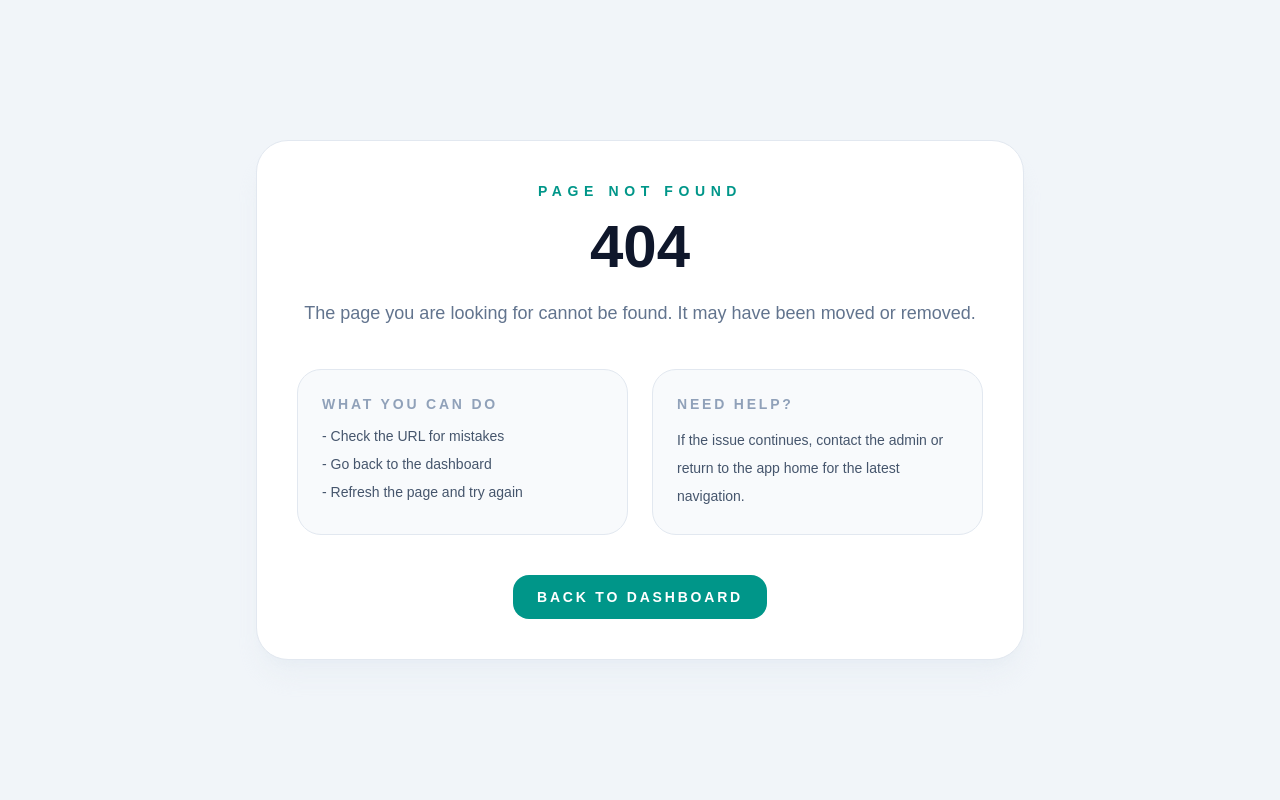
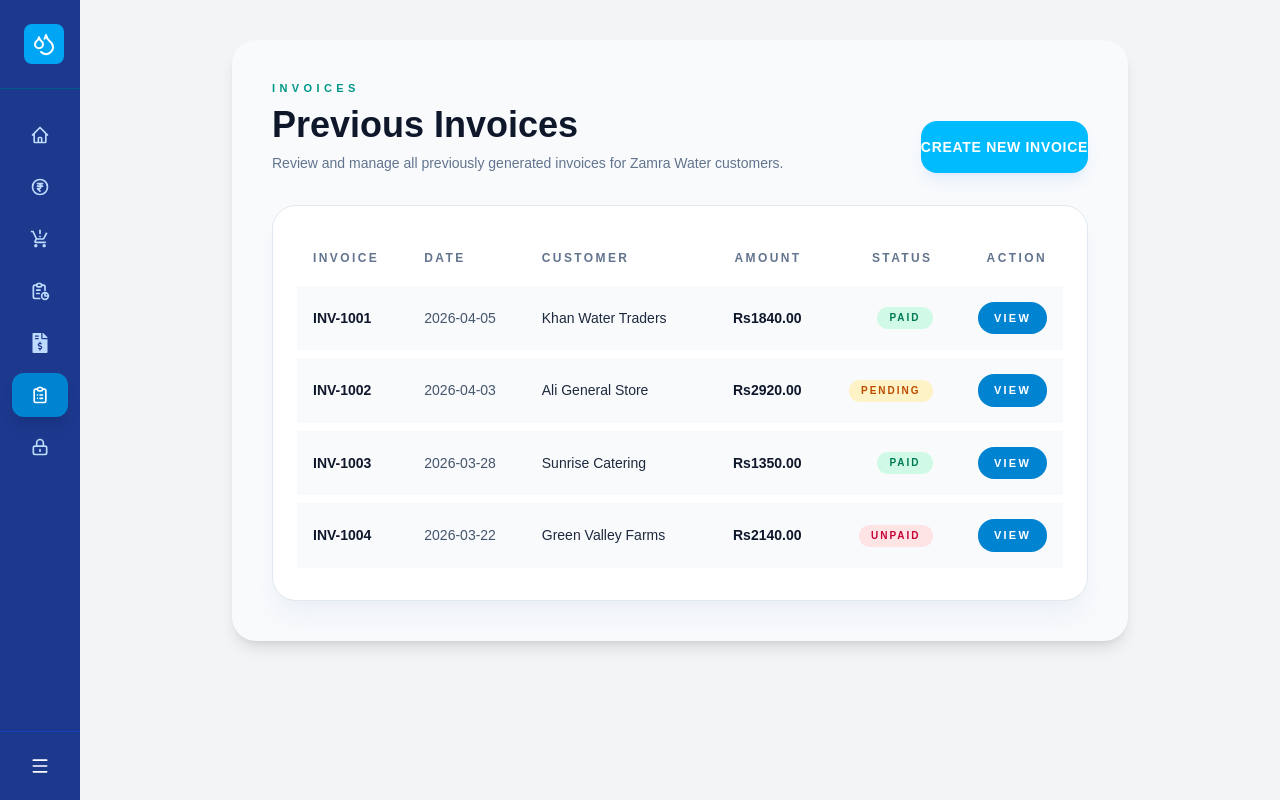
Before and after one commit to SaqibYounas/Zamra, a Next.js app: page /invoices in a window 1280 px wide. Before the commit this address had no page. Built offline with nearby package versions, Linux system fonts and the light colour scheme.

Commit message:
add a page previous invoices

```diff
--- /dev/null
+++ b/app/(dashboard)/invoices/page.tsx
@@ -0,0 +1,138 @@
+'use client';
+
+import { useRouter } from 'next/navigation';
+import Button from '../../src/components/button/Button';
+
+const invoices = [
+  {
+    id: 'INV-1001',
+    date: '2026-04-05',
+    customer: 'Khan Water Traders',
+    amount: 1840.0,
+    status: 'Paid',
+  },
+  {
+    id: 'INV-1002',
+    date: '2026-04-03',
+    customer: 'Ali General Store',
+    amount: 2920.0,
+    status: 'Pending',
+  },
+  {
+    id: 'INV-1003',
+    date: '2026-03-28',
+    customer: 'Sunrise Catering',
+    amount: 1350.0,
+    status: 'Paid',
+  },
+  {
+    id: 'INV-1004',
+    date: '2026-03-22',
+    customer: 'Green Valley Farms',
+    amount: 2140.0,
+    status: 'Unpaid',
+  },
+];
+
+export default function InvoicesPage() {
+  const router = useRouter();
+
+  return (
+    <div className="min-h-screen bg-gray-100 py-10 px-4 sm:px-6 lg:px-8">
+      <main className="mx-auto flex min-h-screen max-w-4xl items-start justify-center">
+        <div className="w-full bg-slate-50 shadow-lg rounded-3xl p-6 md:p-10">
+          <div className="flex flex-col sm:flex-row sm:items-end sm:justify-between gap-4 mb-8">
+            <div>
+              <p className="text-teal-600 uppercase tracking-[0.4em] text-[11px] font-black mb-2">
+                Invoices
+              </p>
+              <h1 className="text-3xl sm:text-4xl font-black text-slate-900">
+                Previous Invoices
+              </h1>
+              <p className="mt-2 text-sm text-slate-500 max-w-2xl">
+                Review and manage all previously generated invoices for Zamra
+                Water customers.
+              </p>
+            </div>
+            <Button
+              label="Create New Invoice"
+              onClick={() => router.push('/bill-generate')}
+              className="md:w-auto"
+            />
+          </div>
+
+          <div className="rounded-3xl border border-slate-200 bg-white p-6 shadow-xl shadow-slate-200/40">
+            <div className="overflow-x-auto">
+              <table className="min-w-full border-separate border-spacing-y-2 text-left">
+                <thead>
+                  <tr>
+                    <th className="px-4 py-3 text-xs font-black uppercase tracking-[0.2em] text-slate-500">
+                      Invoice
+                    </th>
+                    <th className="px-4 py-3 text-xs font-black uppercase tracking-[0.2em] text-slate-500">
+                      Date
+                    </th>
+                    <th className="px-4 py-3 text-xs font-black uppercase tracking-[0.2em] text-slate-500">
+                      Customer
+                    </th>
+                    <th className="px-4 py-3 text-xs font-black uppercase tracking-[0.2em] text-slate-500 text-right">
+                      Amount
+                    </th>
+                    <th className="px-4 py-3 text-xs font-black uppercase tracking-[0.2em] text-slate-500 text-right">
+                      Status
+                    </th>
+                    <th className="px-4 py-3 text-xs font-black uppercase tracking-[0.2em] text-slate-500 text-right">
+                      Action
+                    </th>
+                  </tr>
+                </thead>
+                <tbody>
+                  {invoices.map((invoice) => (
+                    <tr
+                      key={invoice.id}
+                      className="rounded-3xl border border-slate-200 bg-slate-50 transition hover:bg-slate-100"
+                    >
+                      <td className="px-4 py-4 text-sm font-black text-slate-900">
+                        {invoice.id}
+                      </td>
+                      <td className="px-4 py-4 text-sm text-slate-600">
+                        {invoice.date}
+                      </td>
+                      <td className="px-4 py-4 text-sm text-slate-800">
+                        {invoice.customer}
+                      </td>
+                      <td className="px-4 py-4 text-right text-sm font-black text-slate-900">
+                        Rs{invoice.amount.toFixed(2)}
+                      </td>
+                      <td className="px-4 py-4 text-right text-sm font-black uppercase tracking-[0.2em] text-slate-500">
+                        <span
+                          className={`inline-flex rounded-full px-3 py-1 text-[10px] font-black tracking-[0.2em] ${
+                            invoice.status === 'Paid'
+                              ? 'bg-emerald-100 text-emerald-700'
+                              : invoice.status === 'Pending'
+                                ? 'bg-amber-100 text-amber-700'
+                                : 'bg-rose-100 text-rose-700'
+                          }`}
+                        >
+                          {invoice.status}
+                        </span>
+                      </td>
+                      <td className="px-4 py-4 text-right">
+                        <button
+                          onClick={() => router.push('/bill-generate')}
+                          className="inline-flex items-center justify-center rounded-2xl bg-sky-600 px-4 py-2 text-[11px] font-black uppercase tracking-[0.2em] text-white transition hover:bg-sky-700"
+                        >
+                          View
+                        </button>
+                      </td>
+                    </tr>
+                  ))}
+                </tbody>
+              </table>
+            </div>
+          </div>
+        </div>
+      </main>
+    </div>
+  );
+}
--- a/app/src/components/sidebar/Sidebar.tsx
+++ b/app/src/components/sidebar/Sidebar.tsx
@@ -67,10 +67,10 @@ const Sidebar: React.FC<SidebarProps> = ({
       href: '/bill-generate',
     },
     {
-      id: 'all-bills',
-      label: 'All Bills',
+      id: 'invoices',
+      label: 'Invoices',
       icon: <HiOutlineClipboardList size={20} />,
-      href: '/all-bills',
+      href: '/invoices',
     },
     {
       id: 'change-password',
```
